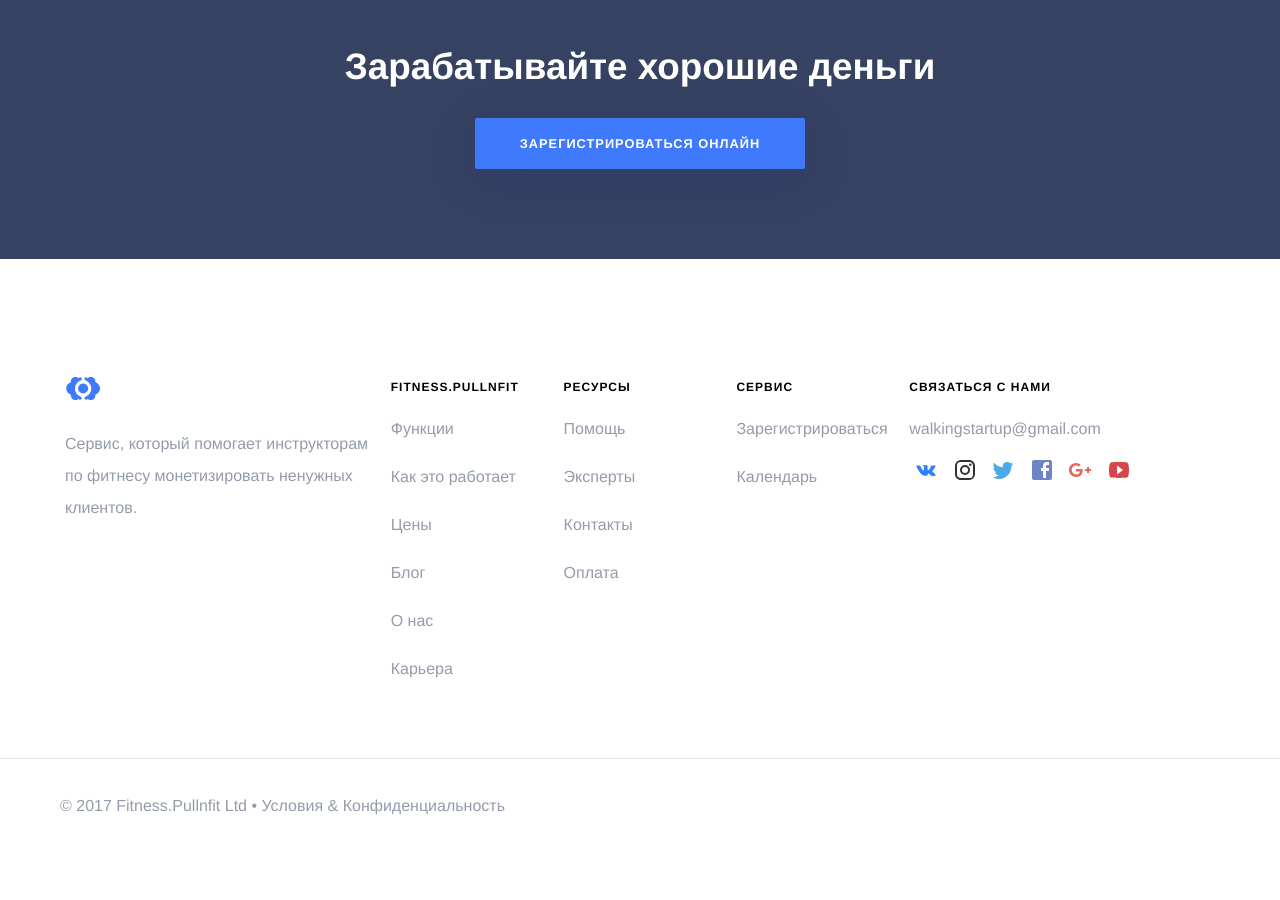
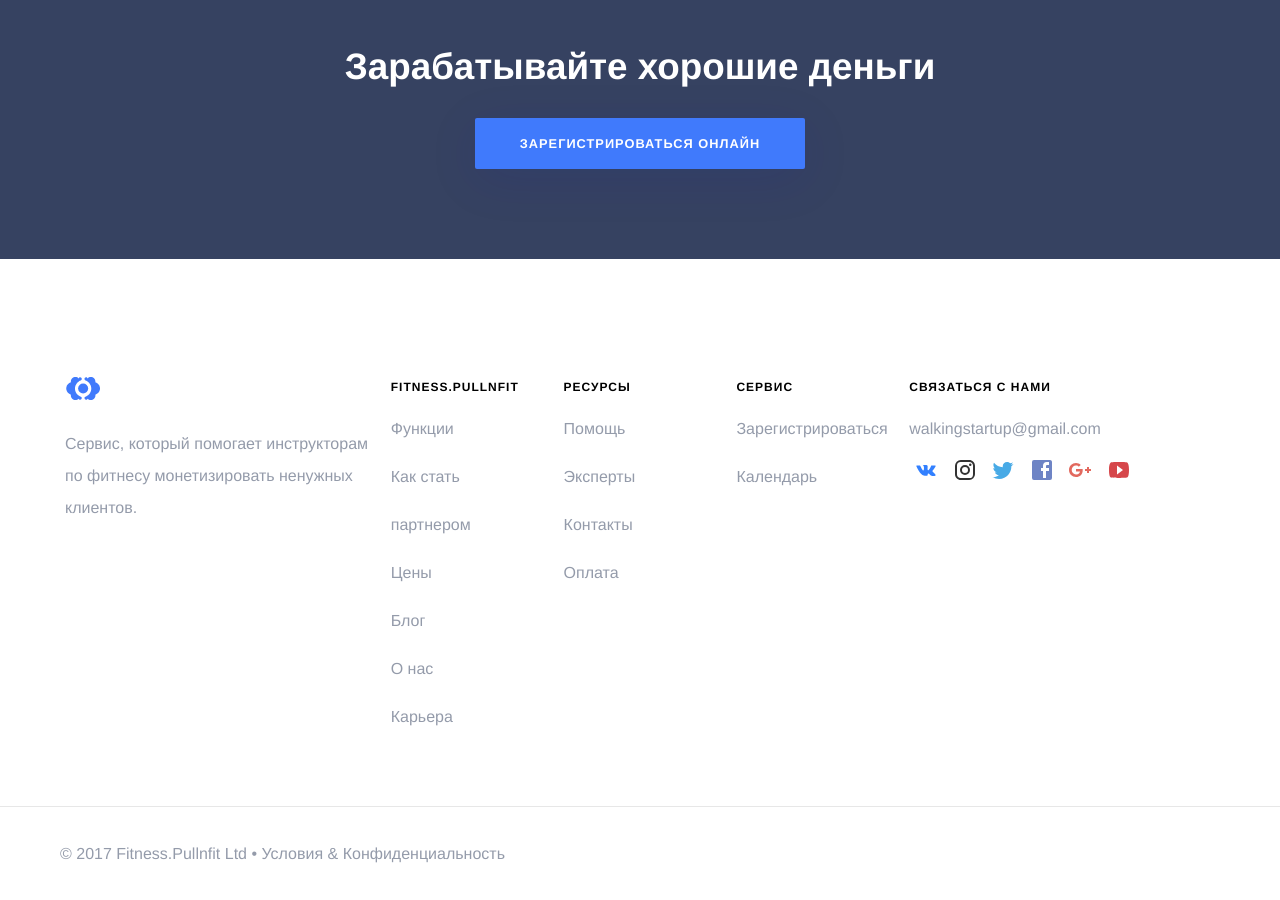
Before and after one commit to RakhimyanTim/fitness.github.io, a Jekyll site: the page built from pages/index.html, in a window 1280 px wide and 900 px high, scrolled down 3353 px. Built offline with Jekyll 4.4.1, drawn with Linux system fonts in a browser that asks for light colours; some web fonts are replaced; before the commit the page ends 4205 px from its top, so only the background shows below that.

Commit message:
Update footer.html

```diff
--- a/_includes/navigation/footer.html
+++ b/_includes/navigation/footer.html
@@ -8,7 +8,7 @@
 			<ul>
 				<li><h4>Fitness.Pullnfit</h4></li>
 				<li><a href="/features/">Функции</a></li>
-				<li><a href="/how-it-works/">Как это работает</a></li>
+				<li><a href="/become-a-partner/">Как стать партнером</a></li>
 				<li><a href="/pricing/">Цены</a></li>
 				<li><a href="/blog/">Блог</a></li>
 				<li><a href="/about/">О нас</a></li>
```
